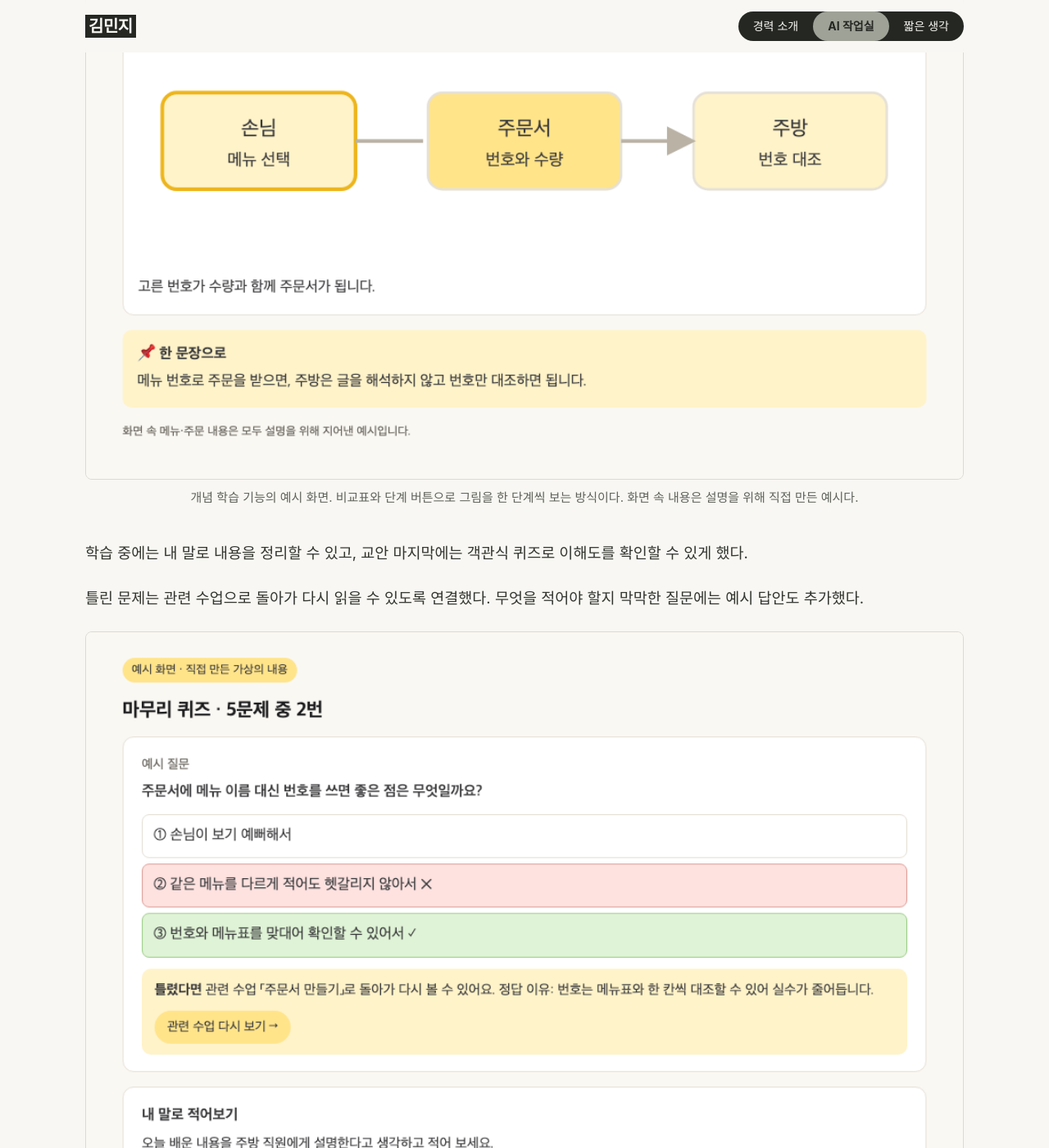
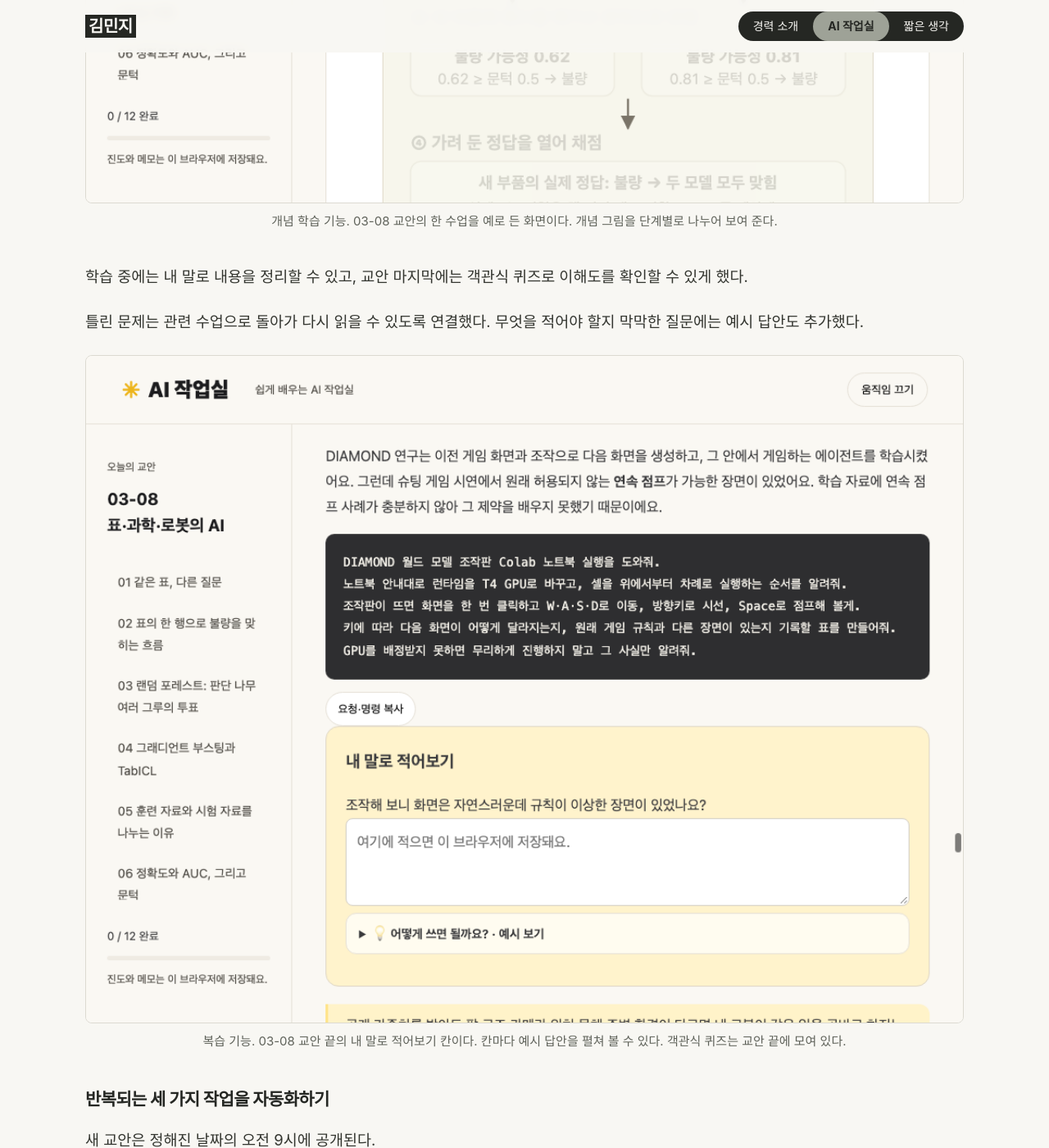
Before and after one commit to k-im-rose/k-im-rose.github.io, a Jekyll site: the page built from _posts/2026-11-14-ai-easy-study.md, in a window 1280 px wide and 1400 px high, scrolled down 3316 px. Shown: the whole window at 82% size. Built offline with Jekyll 4.4.1, drawn with Linux system fonts in a browser that asks for light colours; some web fonts are replaced; some of the changed text lies outside the part shown.

Commit message:
AI Lab: 개념·복습 캡처를 03-08 교안 화면으로 교체
Co-Authored-By: Claude Haiku 5.5 <noreply@anthropic.com>

```diff
--- a/_posts/2026-11-14-ai-easy-study.md
+++ b/_posts/2026-11-14-ai-easy-study.md
@@ -57,8 +57,8 @@ Claude Code와 Claude Artifact를 활용해 개인 학습 사이트 **‘AI 개
 그래서 설명을 돕는 그림과 비교표, 직접 값을 바꿔 볼 수 있는 체험 기능을 추가했다.
 
 <figure class="shot">
-  <img src="/assets/images/ai-easy-study/02-concept.png" alt="예시 화면. 가상의 주방 앱으로 두 방식을 비교하는 표와, 버튼을 눌러 단계별로 바뀌는 흐름 그림이 보인다" loading="lazy">
-  <figcaption>개념 학습 기능의 예시 화면. 비교표와 단계 버튼으로 그림을 한 단계씩 보는 방식이다. 화면 속 내용은 설명을 위해 직접 만든 예시다.</figcaption>
+  <img src="/assets/images/ai-easy-study/02-concept.png" alt="03-08 교안의 개념 그림 화면. 표의 행을 단계별로 나누어 보여 주는 흐름도가 보인다" loading="lazy">
+  <figcaption>개념 학습 기능. 03-08 교안의 한 수업을 예로 든 화면이다. 개념 그림을 단계별로 나누어 보여 준다.</figcaption>
 </figure>
 
 학습 중에는 내 말로 내용을 정리할 수 있고, 교안 마지막에는 객관식 퀴즈로 이해도를 확인할 수 있게 했다.
@@ -66,8 +66,8 @@ Claude Code와 Claude Artifact를 활용해 개인 학습 사이트 **‘AI 개
 틀린 문제는 관련 수업으로 돌아가 다시 읽을 수 있도록 연결했다. 무엇을 적어야 할지 막막한 질문에는 예시 답안도 추가했다.
 
 <figure class="shot">
-  <img src="/assets/images/ai-easy-study/03-review.png" alt="예시 화면. 객관식 퀴즈에서 오답과 정답을 표시하고, 관련 수업 다시 보기 버튼과 내 말로 적어보기 칸과 예시 답안이 보인다" loading="lazy">
-  <figcaption>복습 기능의 예시 화면. 틀린 문제에서 관련 수업으로 돌아가고, 내 말로 적는 칸에는 예시 답안을 함께 보여 준다. 퀴즈 문제는 직접 만든 예시다.</figcaption>
+  <img src="/assets/images/ai-easy-study/03-review.png" alt="03-08 교안의 내 말로 적어보기 화면. 입력 칸과 예시 답안 보기 버튼이 보인다" loading="lazy">
+  <figcaption>복습 기능. 03-08 교안 끝의 내 말로 적어보기 칸이다. 칸마다 예시 답안을 펼쳐 볼 수 있다. 객관식 퀴즈는 교안 끝에 모여 있다.</figcaption>
 </figure>
 
 ### 반복되는 세 가지 작업을 자동화하기
```
Also changed, not shown: assets/images/ai-easy-study/02-concept.png, assets/images/ai-easy-study/03-review.png.
